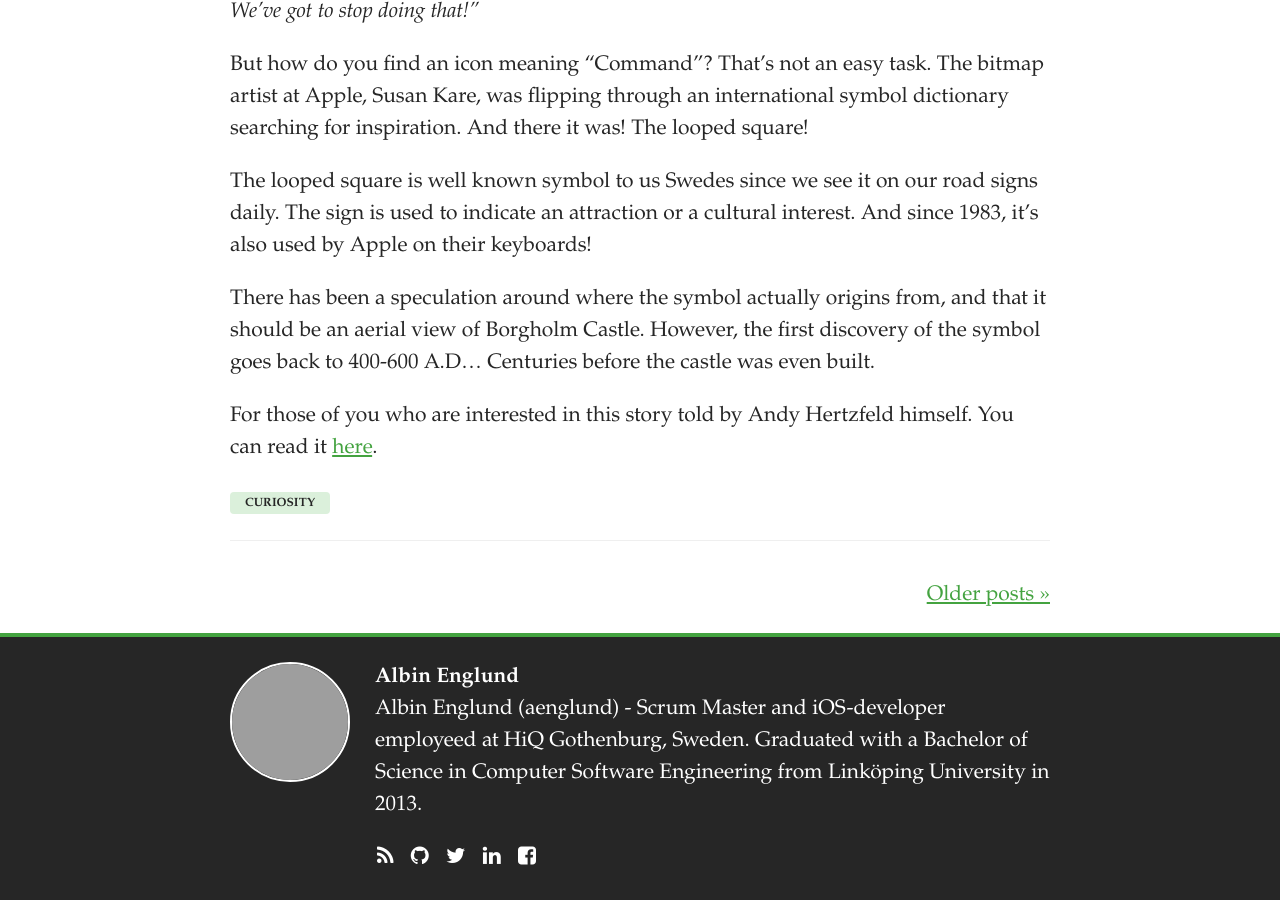
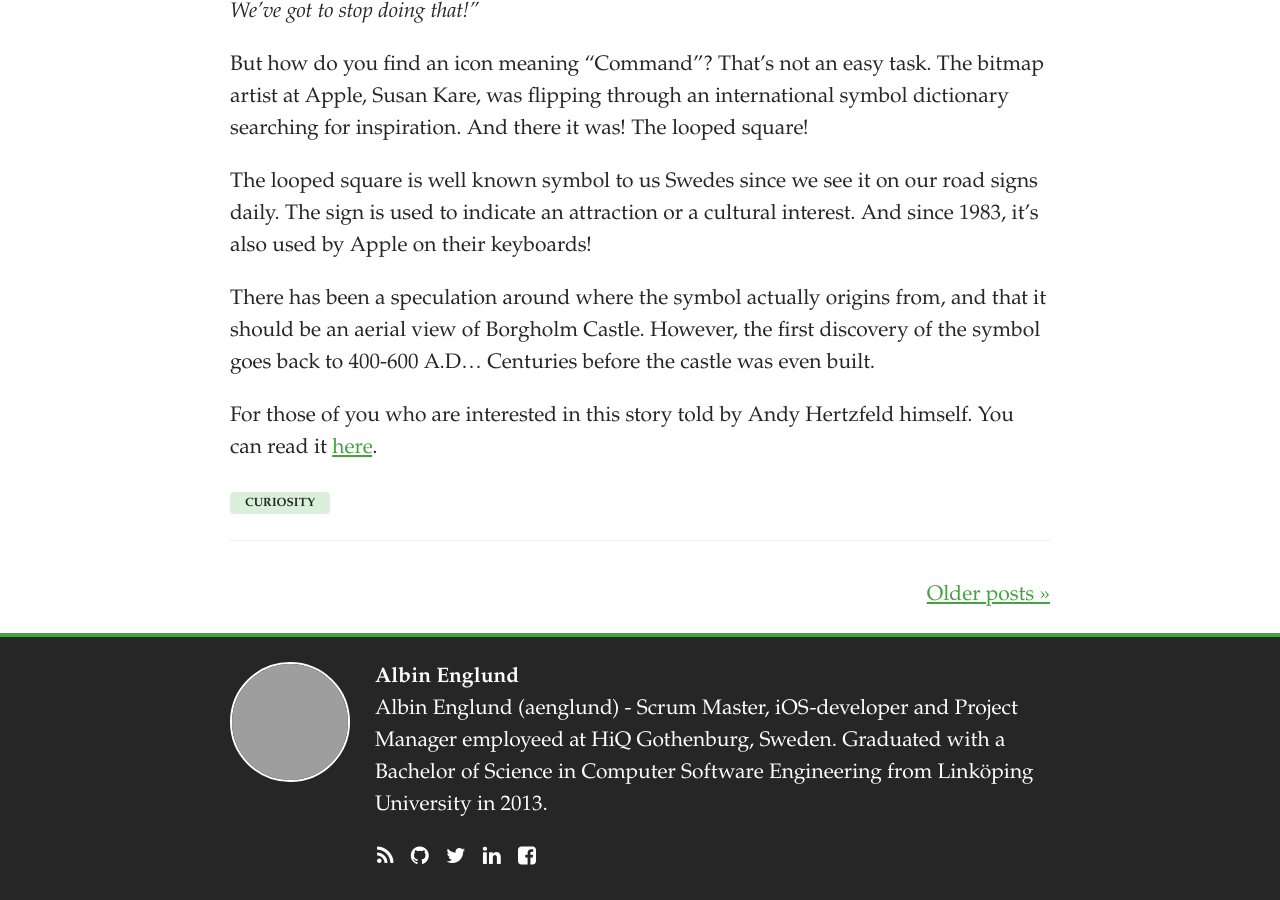
Before and after one commit to aenglund/aenglund.github.io, a Jekyll site: the page built from index.html, in a window 1280 px wide and 900 px high, scrolled down 17432 px. Built offline with Jekyll 4.4.1, drawn with Linux system fonts in a browser that asks for light colours; the list of posts is cut into pages by our own code; grey boxes are pictures that could not be loaded.

Commit message:
Updated biograpghy

```diff
--- a/_config.yml
+++ b/_config.yml
@@ -3,7 +3,7 @@ name: Albin Englund
 author: Albin Englund
 username: aenglund
 email: mail@albinenglund.com
-description: "Albin Englund (aenglund) - Scrum Master and iOS-developer employeed at HiQ Gothenburg, Sweden. Graduated with a Bachelor of Science in Computer Software Engineering from Linköping University in 2013."
+description: "Albin Englund (aenglund) - Scrum Master, iOS-developer and Project Manager employeed at HiQ Gothenburg, Sweden. Graduated with a Bachelor of Science in Computer Software Engineering from Linköping University in 2013."
 baseurl: ""
 url: "http://blog.albinenglund.com"
 paginate: 5
```
